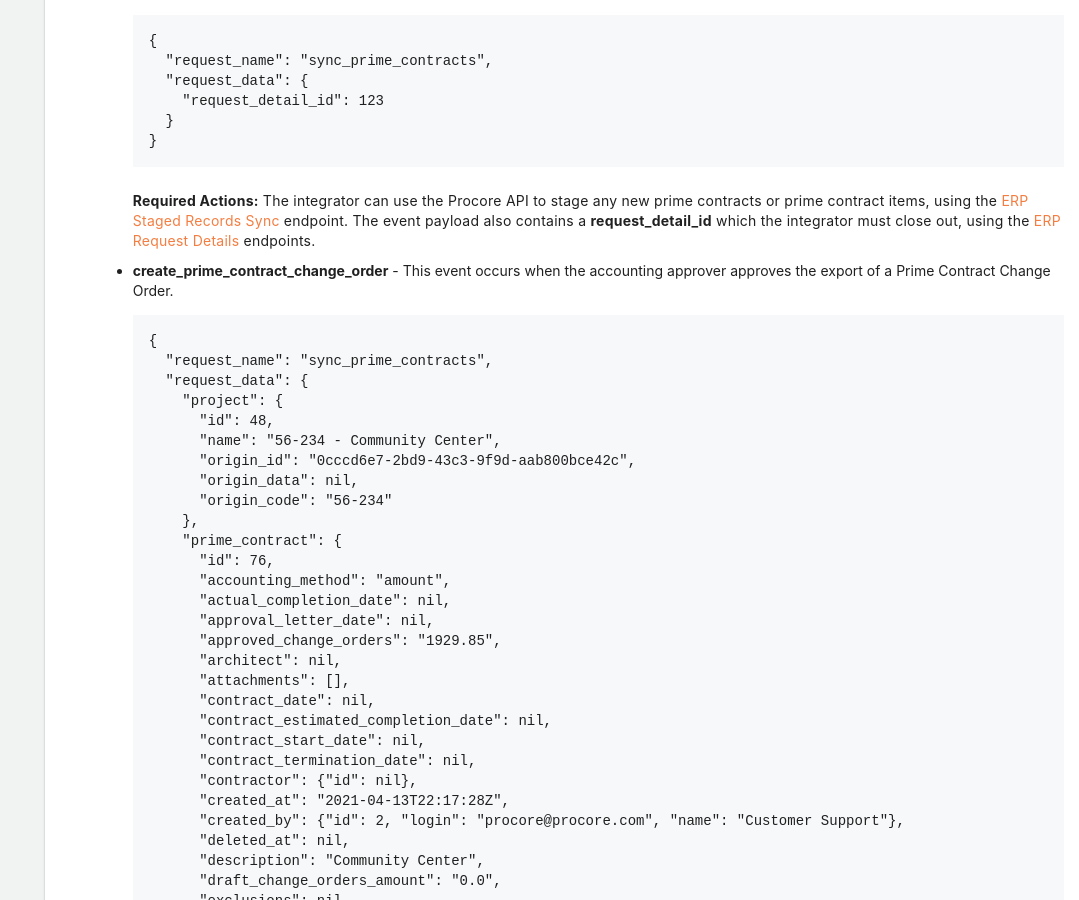
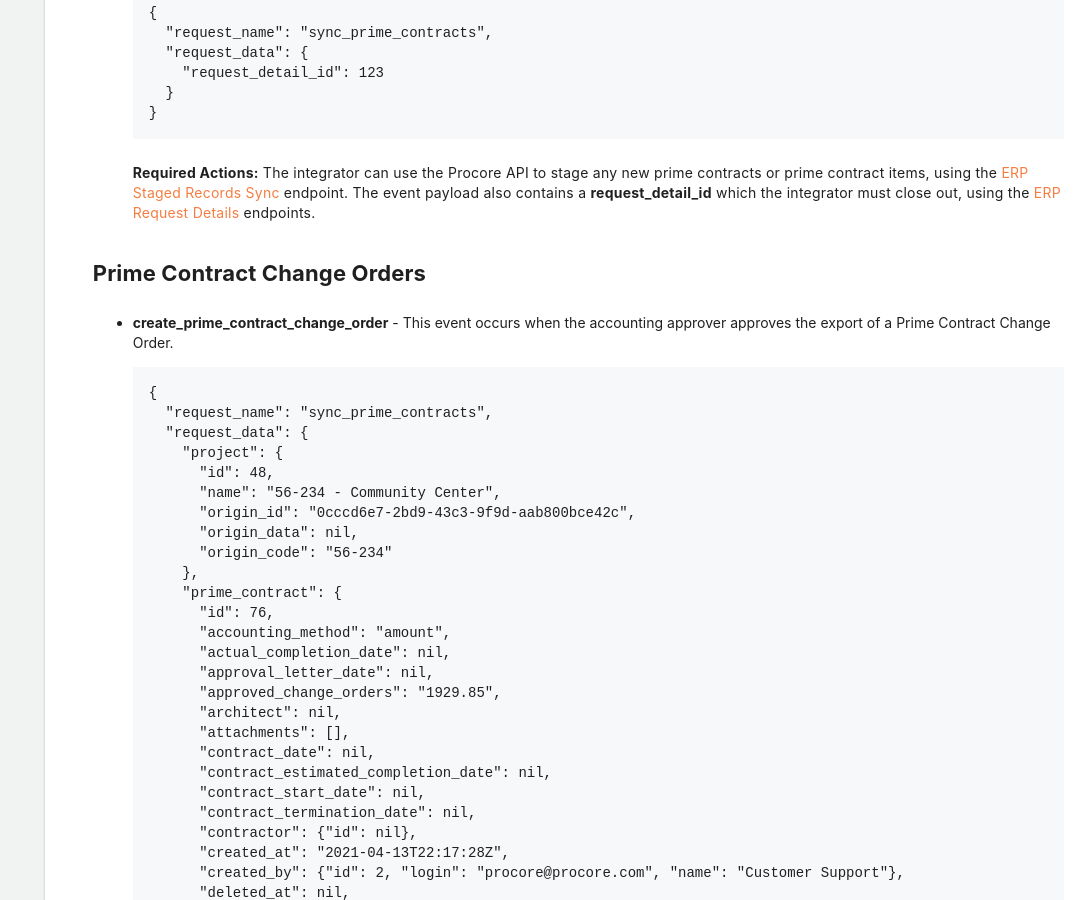
Before and after one commit to procore/documentation, a Jekyll site: the page built from erp_integration/erp_events_dictionary.md, in a window 1280 px wide and 900 px high, scrolled down 28765 px. Shown: the whole window, without its empty margins (201-1280 px from the left). Built offline with Jekyll 4.4.1, drawn with Linux system fonts in a browser that asks for light colours.

Commit message:
Fix headers for prime contracts and PCCOs

````diff
--- a/erp_integration/erp_events_dictionary.md
+++ b/erp_integration/erp_events_dictionary.md
@@ -1341,7 +1341,7 @@ To mark an exported commitment change order as synced, the integrator must send
 The ERP Integration is expected to check the state of the commitment change order. If the commitment change order is in a deleted state (e.g. deleted, archived, etc.), it should be marked as unsynced via the [ERP External Data Sync](https://developers.procore.com/reference/rest/v1/erp-external-data?version=1.0#sync-external-data) endpoint. The request detail should then be closed out, optionally with error messages if the commitment change order failed to unlink, using the [ERP Request Details](https://developers.procore.com/reference/rest/v1/erp-request-details) endpoints.
 
 
-## Prime Contracts
+### Prime Contracts
 
 - **sync_prime_contracts** - This event occurs when a user hits the "Refresh Prime Contracts" button asking for new prime contracts they entered in ERP to be staged for import.
 ```
@@ -1354,6 +1354,9 @@ The ERP Integration is expected to check the state of the commitment change orde
 ```
 **Required Actions:**
 The integrator can use the Procore API to stage any new prime contracts or prime contract items, using the [ERP Staged Records Sync](https://developers.procore.com/reference/rest/v1/erp-staged-record?version=1.0#sync-staged-record) endpoint. The event payload also contains a **request_detail_id** which the integrator must close out, using the [ERP Request Details](https://developers.procore.com/reference/rest/v1/erp-request-details) endpoints.
+
+
+## Prime Contract Change Orders
 
 - **create_prime_contract_change_order** - This event occurs when the accounting approver approves the export of a Prime Contract Change Order.
 ```
````
